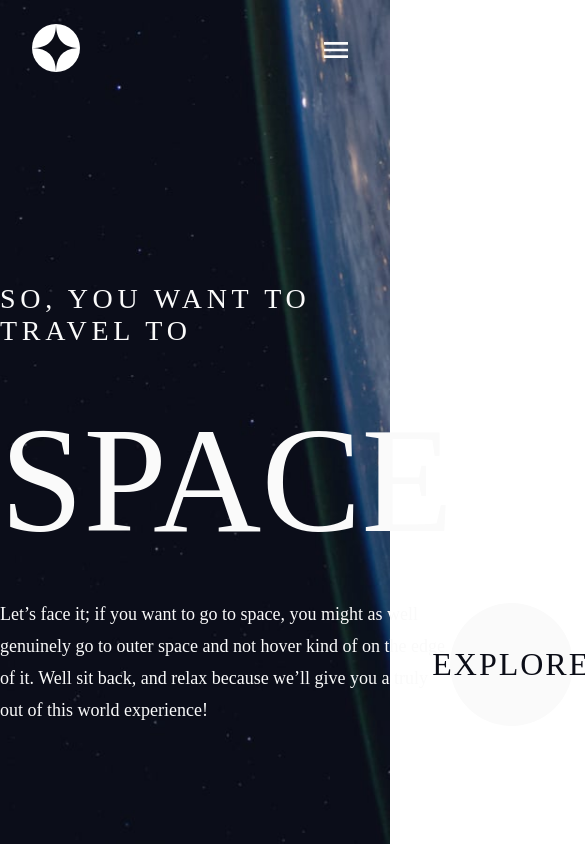
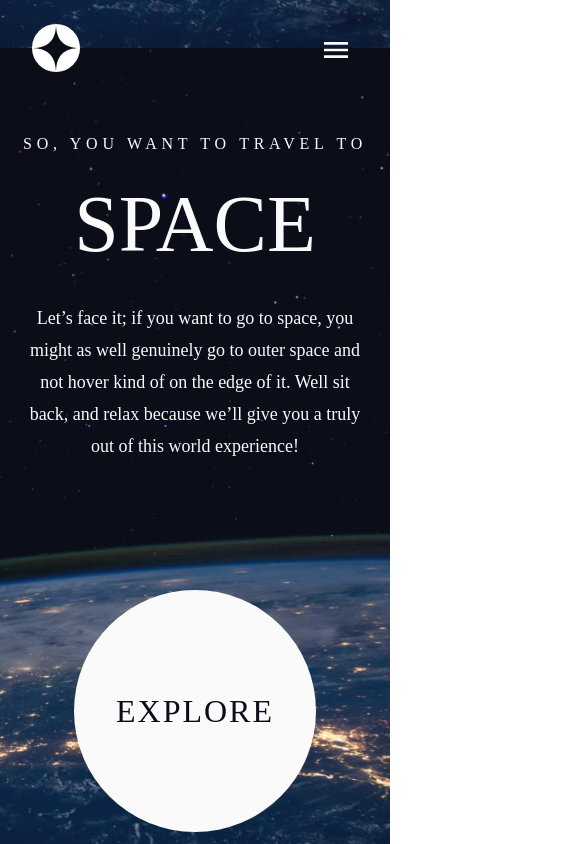
Before and after one commit to adamkula1/Space-Tourism, a React (Create React App) app: page / in a window 390 px wide. Shown: the whole page, 585 px wide, since content can reach past the window. Built offline with nearby package versions, Linux system fonts and the light colour scheme.

Commit message:
responsive design for home page

```diff
--- a/src/pages/Home.tsx
+++ b/src/pages/Home.tsx
@@ -2,6 +2,7 @@ import React from 'react'
 import styled from "styled-components";
 import Navigation from '../components/Navigation'
 import BgHome from '../assets/home/background-home-desktop.jpg'
+import BgHomeDevice from '../assets/home/background-home-tablet.jpg'
 import { useNavigate } from 'react-router-dom';
 
 const Wrapper = styled.div`
@@ -13,6 +14,13 @@ const Wrapper = styled.div`
     transition: .5s ease;
     background-color: #161515;
     background-position-y: bottom;
+    @media only screen and (max-width: 1024px) {
+      background-image: url(${BgHomeDevice});
+      background-position-y: center;
+    }
+    @media only screen and (max-width: 768px) {
+      background-position-y: 3rem;
+    }
 `;
 
 const Main = styled.main`
@@ -21,11 +29,28 @@ const Main = styled.main`
   justify-content: space-around;
   color: #fafafa;
   margin-top: 10rem;
+  @media only screen and (max-width: 1024px) {
+    display: flex;
+    flex-direction: column;
+    align-items: center;
+    margin-top: 3rem;
+    text-align: center;
+    gap: 8rem;
+  }
+  @media only screen and (max-width: 520px) {
+    margin-top: 2rem;
+  }
 `;
 
 const Content = styled.section`
   max-width: 450px;
   cursor: pointer;
+  @media only screen and (max-width: 1024px) {
+    max-width: 485px;
+  }
+  @media only screen and (max-width: 520px) {
+    max-width: 420px;
+  }
 `;
 
 const Title = styled.h1`
@@ -35,6 +60,9 @@ const Title = styled.h1`
   font-weight: normal;
   margin-top: 1rem;
   margin-bottom: 2rem;
+  @media only screen and (max-width: 520px) {
+    font-size: 80px;
+  }
 `;
 
 const PostTitle = styled.h5`
@@ -43,6 +71,9 @@ const PostTitle = styled.h5`
   text-transform: uppercase;
   letter-spacing: 4.72px;
   font-weight: 300;
+  @media only screen and (max-width: 520px) {
+    font-size: 16px;
+  }
 `;
 
 const Button = styled.a`
@@ -60,18 +91,27 @@ const Text = styled.p`
   font-weight: 300;
   line-height: 32px;
   margin-bottom: 0;
+  @media only screen and (max-width: 520px) {
+    padding: 0 1.5rem;
+  }
+  @media only screen and (max-width: 375px) {
+    font-size: 16px;
+  }
 `;
 
 const Circle = styled.div`
   display: flex;
   align-items: center;
   justify-content: center;
-  width: 15vw;
-  height: 15vw;
+  width: 242px;
+  height: 242px;
   background-color: #fafafa;
   padding: 2em;
   border-radius: 100%;
   cursor: pointer;
+  @media only screen and (max-width: 768px) {
+    padding: 0;
+  }
 `;
 
 const Home = () => {
@@ -79,7 +119,6 @@ const Home = () => {
   const navigate = useNavigate();
 
   return (
-      <>
          <Wrapper>
             <Navigation />
             <Main>
@@ -95,7 +134,6 @@ const Home = () => {
               </Circle>
             </Main>
          </Wrapper>
-      </>
   )
 }
 
```
